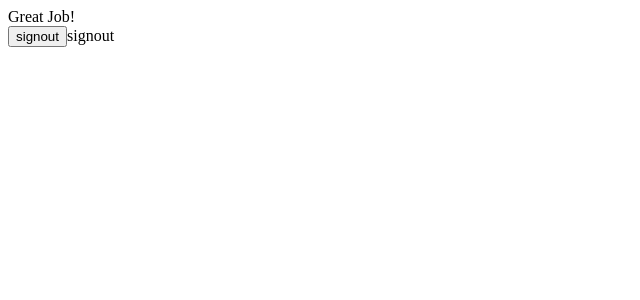
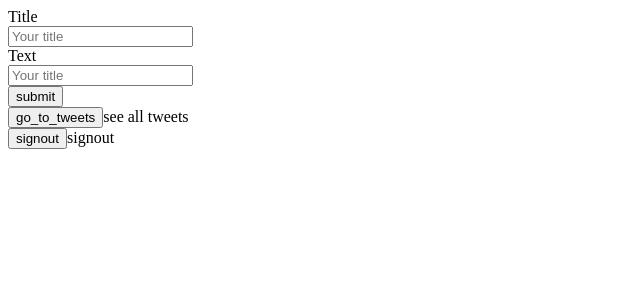
Before and after one commit to yuvalval24/Firebase-Authentication-Lab, a Flask app: page /add_tweet in a window 1280 px wide. Shown: the top 300 px of the page, without its empty margins (0-640 px from the left). Run offline with Flask 2, Linux system fonts and the light colour scheme.

Commit message:
both db labs+bonuses

```diff
--- a/authentication-lab/app.py
+++ b/authentication-lab/app.py
@@ -1,6 +1,7 @@
 from flask import Flask, render_template, request, redirect, url_for, flash
 from flask import session as login_session
 import pyrebase
+import datetime
 
 config = {
   "apiKey": "AIzaSyBXB-K4TQ5nviVvYlCuJMl59leZjnNYsiE",
@@ -10,12 +11,12 @@ config = {
   "messagingSenderId": "673796120180",
   "appId": "1:673796120180:web:16ecb702a9d71954a87b21",
   "measurementId": "G-VQTV9HG17L",
-  "databaseURL" : ""
+  "databaseURL" : "https://authlaby2s-default-rtdb.europe-west1.firebasedatabase.app"
 }
 
 firebase = pyrebase.initialize_app(config)
 auth = firebase.auth()
-
+db = firebase.database()
 
 app = Flask(__name__, template_folder='templates', static_folder='static')
 app.config['SECRET_KEY'] = 'super-secret-key'
@@ -27,7 +28,6 @@ def signin():
         email = request.form["email"]
         pas = request.form["password"]
         try:
-            print("authentication succeeded signin")
             login_session["user"] = auth.sign_in_with_email_and_password(email, pas)
             return redirect(url_for("add_tweet"))
         except:
@@ -43,10 +43,14 @@ def signup():
         email = request.form["email"]
         pas = request.form["password"]
         try:
+            user_info = {"email": email, "pas" : pas, "full_name" : request.form["full_name"], "username" : request.form["username"], "bio" : request.form["bio"]}
             login_session["user"] = auth.create_user_with_email_and_password(email, pas)
+            print(type(login_session["user"]["localId"]))
+            db.child("Users").child(login_session['user']['localId']).set(user_info)
             return redirect(url_for("add_tweet"))
         except:
-            print("authentication failed")
+            print("failed signup")
+            return redirect(url_for("signup"))
     else:
         return render_template("signup.html")
 
@@ -54,11 +58,27 @@ def signup():
 @app.route('/add_tweet', methods=['GET', 'POST'])
 def add_tweet():
     if request.method == "POST":
+        post = {"title": request.form["title"], "text": request.form["text"], "time" :  str(datetime.datetime.now()), "likes":0}
+        db.child("Articles").push(post)
+    return render_template("add_tweet.html")
+
+@app.route('/sign_out', methods=['GET', 'POST'])
+def sign_out():
+    if request.method == "POST":
         if request.form["signout"] == "signout":
             login_session["user"] = ""
-            return redirect(url_for("signup"))
-    return render_template("add_tweet.html")
+    return redirect(url_for("signin"))
 
+@app.route("/all_tweets", methods=["post", "get"])
+def all_tweet():
+    tweet_list = dict(db.child("Articles").get().val())
+    key = list(tweet_list.keys())
+    if request.method == "POST":
+        tweet_list[request.form["like"]]["likes"] += 1
+        print(tweet_list[request.form["like"]]["likes"])
+        db.child("Articles").update(tweet_list)
+        pass
+    return render_template("tweets.html", tweet_list = tweet_list, keys=key)
 
 if __name__ == '__main__':
     app.run(debug=True)
--- a/authentication-lab/templates/add_tweet.html
+++ b/authentication-lab/templates/add_tweet.html
@@ -5,8 +5,25 @@
     <title>Title</title>
 </head>
 <body>
-    Great Job!
     <form action="/add_tweet" method="POST">
+        <div>
+            <label>Title</label>
+            <div class="input-group">
+                <input type="text"  name="title" minlength="3" placeholder="Your title">
+            </div>
+        </div>
+        <div>
+            <label>Text</label>
+            <div class="input-group">
+                <input type="text"  name="text" maxlength="280" placeholder="Your title">
+            </div>
+        </div>
+        <input type="submit" name="submit" value="submit">
+    </form>
+    <form action="/all_tweets" method="get">
+        <input type="submit" name="tweets" value="go_to_tweets">see all tweets</input>
+    </form>
+    <form action="/sign_out" method="POST">
         <input type="submit" name="signout" value="signout">signout</input>
     </form>
 </body>
```
Also changed, not shown: authentication-lab/templates/signup.html (+18 -0 lines), authentication-lab/templates/tweets.html (added, +18 -0 lines).
